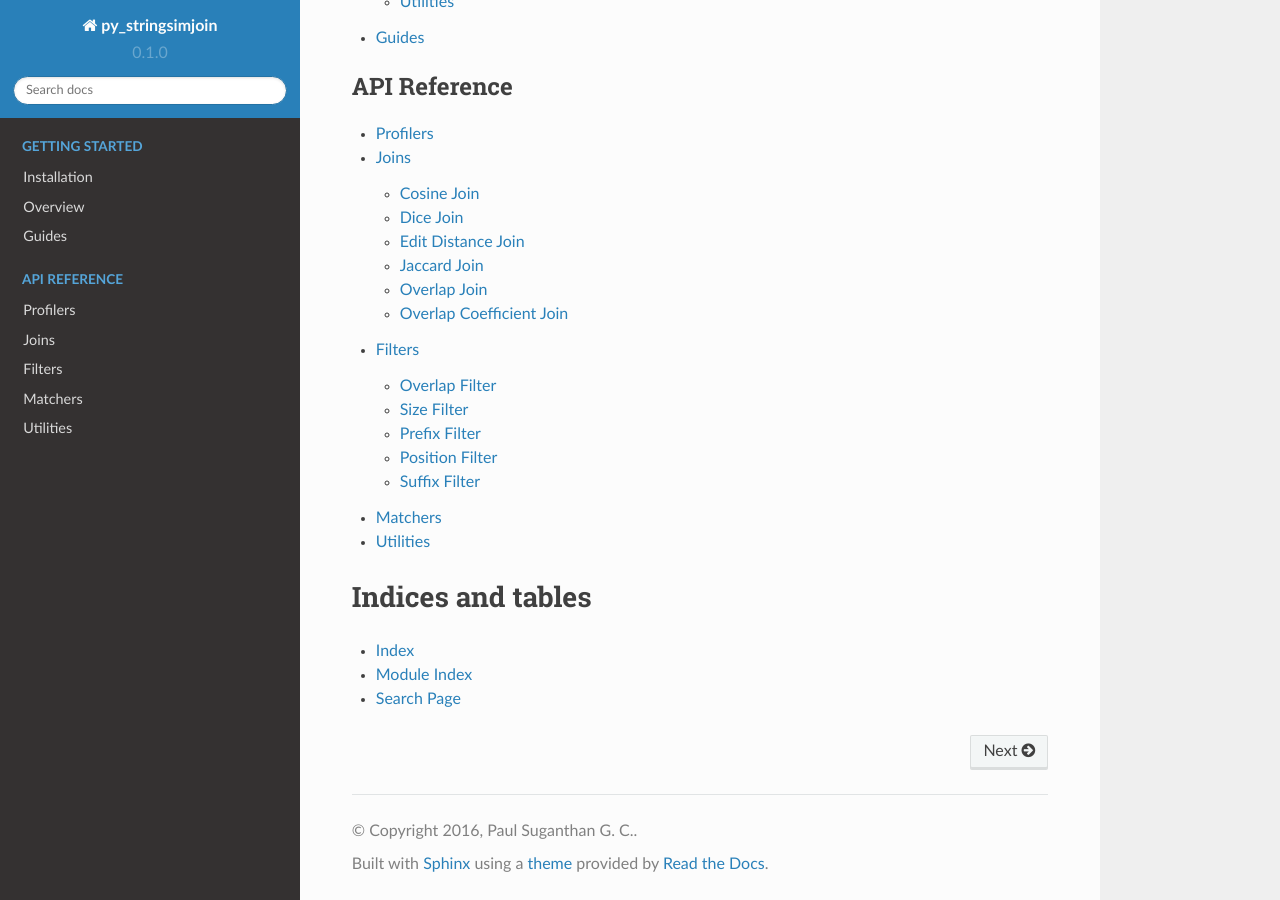
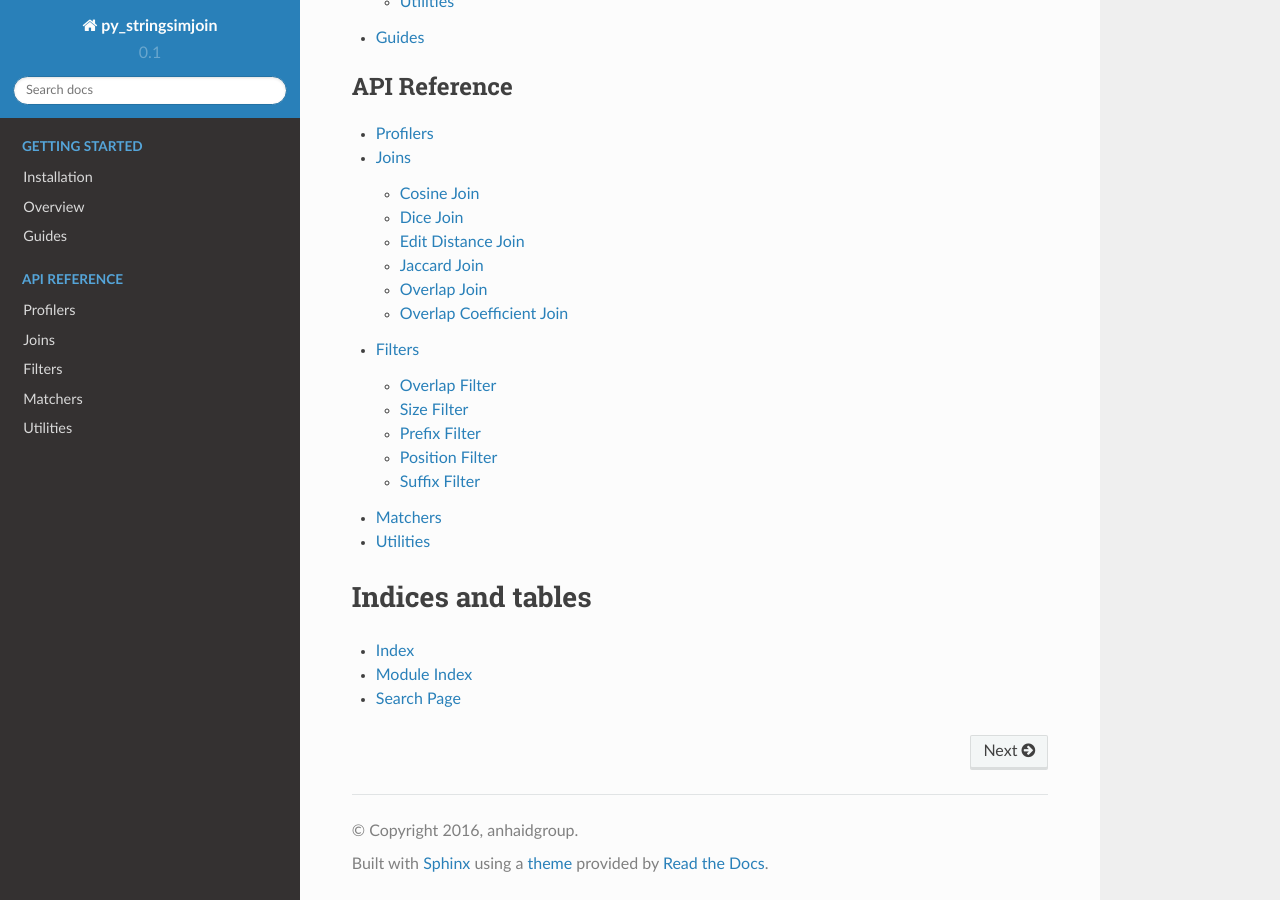
Before and after one commit to anhaidgroup/py_stringsimjoin, a Sphinx documentation site: the page built from docs/index.rst, in a window 1280 px wide and 900 px high, scrolled down 627 px. Built offline with Sphinx 7.4.7 and the Read the Docs theme 2.0.0, drawn with Linux system fonts in a browser that asks for light colours.

Commit message:
[DOC] Updated README.rst and package info in docs/conf.py

```diff
--- a/docs/conf.py
+++ b/docs/conf.py
@@ -66,15 +66,15 @@ master_doc = 'index'
 
 # General information about the project.
 project = u'py_stringsimjoin'
-copyright = u'2016, Paul Suganthan G. C.'
-author = u'Paul Suganthan G. C.'
+copyright = u'2016, anhaidgroup'
+author = u'UW Magellan Team'
 
 # The version info for the project you're documenting, acts as replacement for
 # |version| and |release|, also used in various other places throughout the
 # built documents.
 #
 # The short X.Y version.
-version = '0.1.0'
+version = '0.1'
 # The full version, including alpha/beta/rc tags.
 release = '0.1.0'
 
@@ -242,7 +242,7 @@ latex_elements = {
 #  author, documentclass [howto, manual, or own class]).
 latex_documents = [
   (master_doc, 'py_stringsimjoin.tex', u'py\\_stringsimjoin Documentation',
-   u'Paul Suganthan G. C.', 'manual'),
+   u'UW Magellan Team', 'manual'),
 ]
 
 # The name of an image file (relative to this directory) to place at the top of
```
Also changed, not shown: README.rst (+11 -0 lines).
